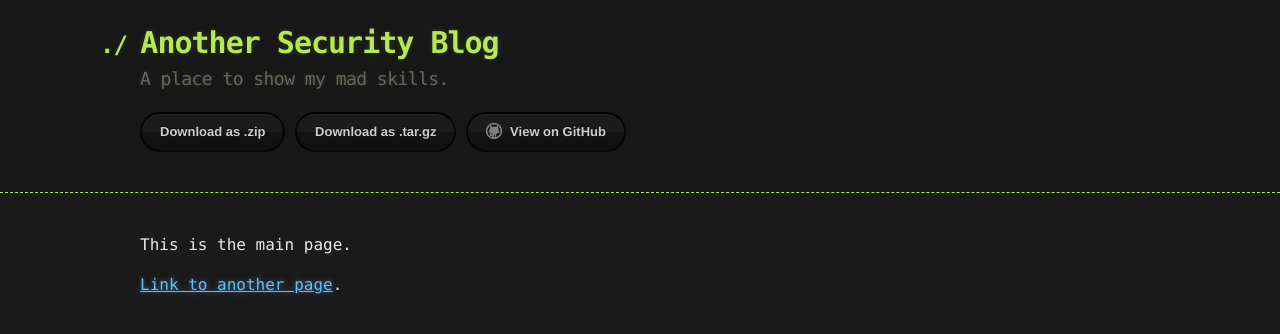
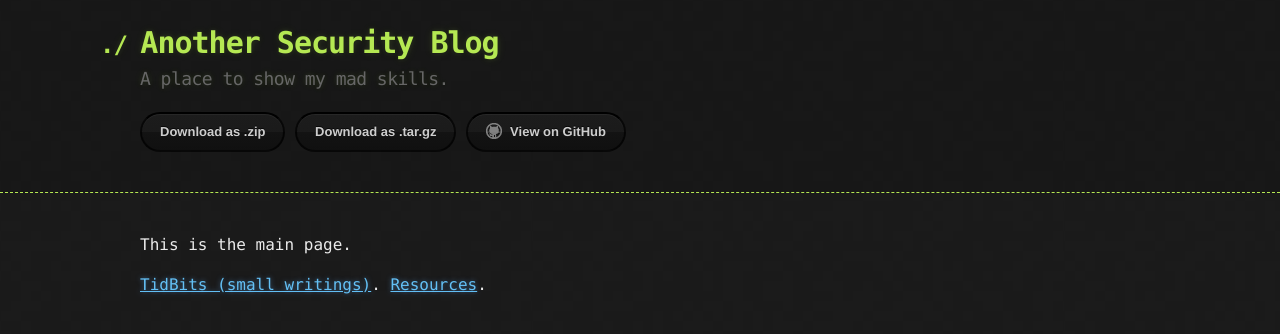
Before and after one commit to CyberCasquatch/cybercasquatch.github.io, a Jekyll site: the page built from index.md, in a window 1280 px wide. Shown: the top 334 px of the page. Built offline with Jekyll 4.4.1, drawn with Linux system fonts in a browser that asks for light colours; our own code applies the rules of GitHub Pages for plain Markdown files.

Commit message:
Update index.md

```diff
--- a/index.md
+++ b/index.md
@@ -3,4 +3,5 @@ layout: default
 --->
 This is the main page.
 
-[Link to another page](./TidBits/TidBitsMain.html).
+[TidBits (small writings)](./TidBits/TidBitsMain.html).
+[Resources](./Resources-page.html).
```
